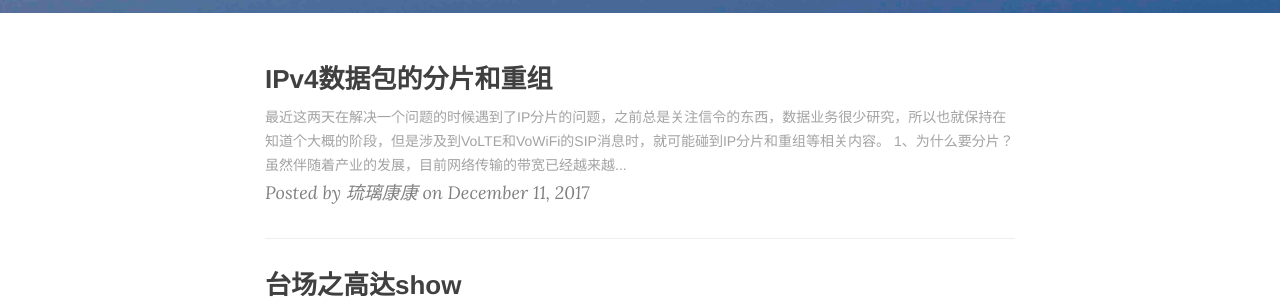
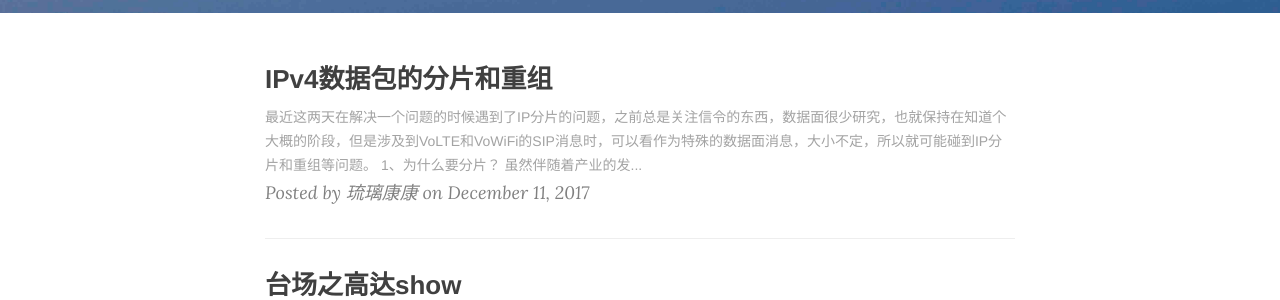
Before and after one commit to MinpuKang/minpukang.github.io, a Jekyll site: the page built from index.html, in a window 1280 px wide and 900 px high. Shown: the part 415-715 px from the top of the window. Built offline with Jekyll 4.4.1, drawn with Linux system fonts in a browser that asks for light colours; nearby versions of some CDN libraries; the list of posts is cut into pages by our own code; some of the changed lines change nothing that is shown.

Commit message:
Update IPv4 Fragment

```diff
--- a/_posts/2017-12-11-IPv4-Fragment.md
+++ b/_posts/2017-12-11-IPv4-Fragment.md
@@ -17,36 +17,34 @@
 
 <meta name="referrer" content="never">
 
-最近这两天在解决一个问题的时候遇到了IP分片的问题，之前总是关注信令的东西，数据业务很少研究，所以也就保持在知道个大概的阶段，但是涉及到VoLTE和VoWiFi的SIP消息时，就可能碰到IP分片和重组等相关内容。
+最近这两天在解决一个问题的时候遇到了IP分片的问题，之前总是关注信令的东西，数据面很少研究，也就保持在知道个大概的阶段，但是涉及到VoLTE和VoWiFi的SIP消息时，可以看作为特殊的数据面消息，大小不定，所以就可能碰到IP分片和重组等问题。
 
 #### 1、为什么要分片？
 虽然伴随着产业的发展，目前网络传输的带宽已经越来越大、越来越不是瓶颈，但是在最开始的设计中因为带宽限制等，就有了太大的数据包如何传输的问题？
 
 比如，运输一个大衣柜（大的数据包），因为城市道路等限高等等以及最终入户时候的电梯和单元门屋门大小的限制等等，从出场到入户必然是一个大问题，那么怎么办呢？
 
-这个时候厂家就想到了何必直接打成一个整体衣柜呢？按照衣柜的上下左右前后等等部位独立制作（分片）。
+这个时候厂家就想到了何必直接打成一个整体衣柜呢？可以按照衣柜的上下左右前后等等部位独立制作（分片）就可以了。
 
-这样将分片后的衣柜各个部位可以独力运输，不再受限。
+这样再将分片后的衣柜各个部位独力运输，就不再受限。
 
 #### 2、分片大小有什么规定？——MTU
 大衣柜是有自己的标准的，那么对于IP数据包这样的数据流分片要参照什么标准呢？
 
-首先大衣柜的分片因为运输受限，所以在IP中也是因为运输限制导致了分片，那么这个限制一个是固定的带宽（比如马路宽都是标准的），另外就是IP中存在的一个MTU（maximum transmission unit，比如马路上的限高），当数据包超过MTU的时候就需要分片。
+首先大衣柜的分片因为运输受限，所以在IP中也是因为运输限制导致了分片，那么这个限制一个是固定的带宽（比如马路宽都是标准的），另外就是IP中存在的一个MTU（maximum transmission unit，比如马路上的限高），当数据包长超过MTU的时候就需要分片。
 
 在以太网网络中，默认的MTU是1500。
 
-#### 3、分片有什么标准？
-大衣柜的各个部分都是有对应标准，或者认为标号来规定各个分片的连接方式以方便再次重组。
+#### 3、分片和重组的相关定义
+大衣柜的各个部分都是有对应标准，或者人为标号来规定各个分片的连接方式以方便再次重组。
 
 那么IP网络中是如何定义这种连接的呢？
 
-来看一下在RFC791中的IPv4的Internet Header Format：
+首先来看一下在RFC791中定义的IPv4的Internet Header Format：
 
 ![IPv4_Header_Format][1]
 
 其中分片相关的有16bits的Identification、3bits的Flags和13bits的Fragment Offset。
-
-Identification：发送端发送的IP数据包标识字段都是一个唯一值，该值在分片时被复制到每个片中。
 
 #### 3.1、16bits的Identification
 Identification共16bits，是发送端发送IP数据包的时候唯一值，并且如何数据包被分片后，此字段复制到各个分片中：
@@ -97,30 +95,29 @@
 
 #### 4、万变不如一例
 #### 4.1、IPv4分片实例
-例如一个定义了MTU为1280的设备要转发一个数据包长度(Total Length)为3000且IHL为5的IPv4数据包，由于包长受到了MTU的限制，必然要采取分片的流程。
+例如一个定义了MTU为1280的设备要转发一个数据包长度(Total Length)为3000且包头长IHL（Internet Header Length）为5的IPv4数据包，由于包长受到了MTU的限制，必然要采取分片的流程。
 
-那么分片结果是怎样的呢？首先净数据包长是多少呢？
+那么分片结果是怎样的呢？首先数据包净长是多少呢？
 
-首先IP包里的Total Length中包括了数据包头长（IHL=Internet Header Length）和数据包的净长度，因此数据包净长度为Total Length-IHL\*4，因此此数据包的净长度为3000-5\*4=2980.
+首先IP包里的Total Length中包括了数据包头长和数据包的净长度，数据包净长度为Total Length-IHL\*4，因此此数据包的净长度为3000-5\*4=2980。
 
-1、由于Fragment Offset的单位8 octets，所以不是最后一个分片的其他数据包长度必然为8的整数倍，由于MTU为1280，除去IP头的IHL5\*4(字节)=20之后得到1280-20=1260，由于1260/8=157.5不是8的整数倍，所以取1260-4=1256，1256/8=157为8的整数倍，所以第一个Fragment的数据净长度为1256，数据包总长度为1256+20=1276，剩余的数据净长度长2880-1256=1724；
+1、由于Fragment Offset的单位8 octets，所以不是最后一个分片的其他数据包净长度必然为8的整数倍，由于MTU为1280，除去IP头的IHL5\*4(字节)=20之后得到1280-20=1260，由于1260/8=157.5不是8的整数倍，所以取1260-4=1256，1256/8=157为8的整数倍，所以第一个Fragment的数据净长度为1256，数据包总长度为1256+20=1276，剩余的数据净长度长2880-1256=1724；
 
-2、由于分片1之后净长度依然大于MTU 1280，所以继续分片，依然可以发送净长度为1256的数据，数据包总长度为1256+20=1276；此时由于已经是第二个分片，那么其Fragment Offset为1256/8=157，剩余的数据净长度为1624-1256=468；
+2、由于分片1之后净长度依然大于1256（MTU-IHL\*4），所以继续分片，依然可以发送净长度为1256的数据，数据包总长度为1256+20=1276；此时由于已经是第二个分片，那么其Fragment Offset为1256/8=157，剩余的数据净长度为1624-1256=468；
 
-3、经过第二次分片子后，剩余的净长度为468，小于MTU，因此此分片为最后分片，其中总长度为468+20=488，Fragment Offset=1256*2/8。
+3、经过第二次分片后，剩余的净长度为468，小于1256，因此此分片为最后分片，其中总长度为468+20=488，Fragment Offset=1256*2/8。
 
 因此分片数据包如下：
 
 - Fragment 1：IHL=5; Total Length=1276; Flag=001; Fragment Offset=0;
 - Fragment 2：IHL=5; Total Length=1276; Flag=001; Fragment Offset=157;
-- Fragment 3：IHL=5; Total Length=488; Flag=000; Fragment Offset=314;
+- Fragment 3：IHL=5; Total Length=488; Flag=000; Fragment Offset=314。
 
 #### 4.2、IPv4数据包重组实例
 现在收到一个如下的分片数据包：
 
 - Fragment 1：IHL=5; Total Length=508; Flag=001; Fragment Offset=0;
 - Fragment 2：IHL=5; Total Length=312; Flag=000; Fragment Offset=61;
-
 
 1、Fragment 2的Offset为61，61\*8=488，所以第一个Fragment的数据包净长度为488，通过第一个Fragment可以得到Total Length-IHL\*4=508-5\*4=488，所以这两个分片包为相连数据包，且由于Fragment 2的Flag为为000，有Section 3.2可以知道Fragment 2为最后一个分片；
 
@@ -138,5 +135,3 @@
 <img src="https://mmbiz.qpic.cn/mmbiz_jpg/QqiaFS6NT0eAzA577Ce49rCLiby9EtT195GRiaqKCT6QCQ5Weia9OZD72MJz4ABlqAy1gbHepk5hHM464hCiarQRI7w/0?wx_fmt=jpeg" width="30%" />
 
   [1]: https://mmbiz.qpic.cn/mmbiz_png/QqiaFS6NT0eDtmPrItAmQ6HUso7zNyRonsIGNicMLIlc9GsrMCPxuSjyjd2fFticMDIKRNss2nbEe4WWPF7DDDOIA/0?wx_fmt=png
-  [2]: https://mmbiz.qpic.cn/mmbiz_png/QqiaFS6NT0eDtmPrItAmQ6HUso7zNyRontyDibvmebPia1u5CHq5ZlPdOXWGib3tu6cEaJoAAu64KLTpMTXuicetAibg/0?wx_fmt=png
-  [3]: https://mmbiz.qpic.cn/mmbiz_png/QqiaFS6NT0eDtmPrItAmQ6HUso7zNyRonzjzdNvGsdQx7z7ic04LCvOw76rvQmEEtBuwpNY5UiaeT7lufQ6GXQcHA/0?wx_fmt=png
```
